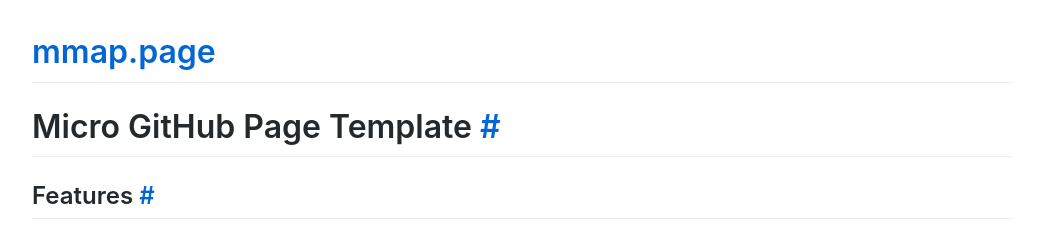
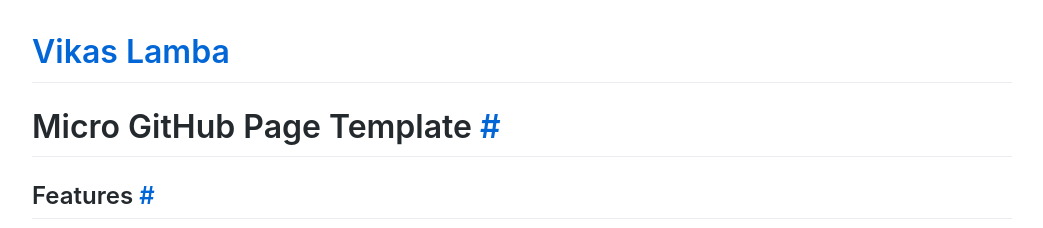
Before and after one commit to vikaslamba99/vikaslamba99.github.io, a Jekyll site: the page built from README.md, in a window 1280 px wide. Shown: the top 228 px of the page, without its empty margins (118-1161 px from the left). Built offline with Jekyll 4.4.1, drawn with Linux system fonts in a browser that asks for light colours; our own code applies the rules of GitHub Pages for plain Markdown files.

Commit message:
Update _config.yml

```diff
--- a/_config.yml
+++ b/_config.yml
@@ -11,6 +11,6 @@ defaults:
         values:
             layout: default
 
-url: https://mmap.page
-title: mmap.page
+url: https://vikaslamba99.github.io
+title: Vikas Lamba
 repo: weakish/micro-gh-page
```
